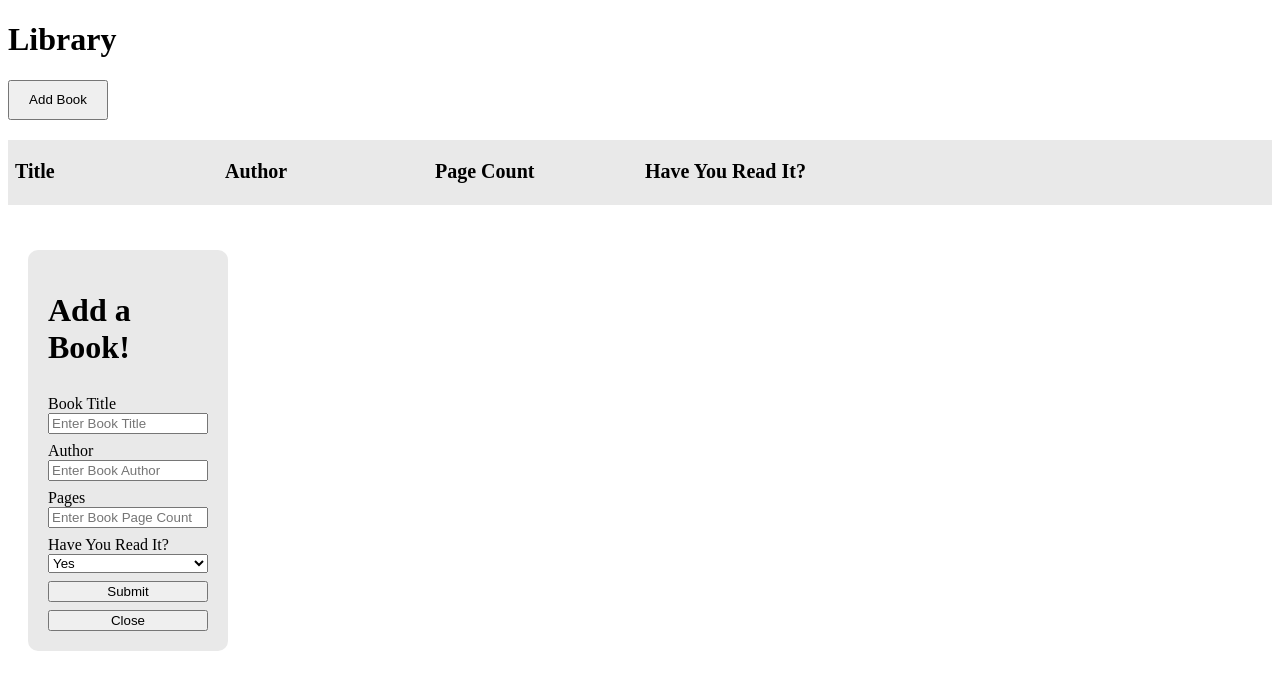
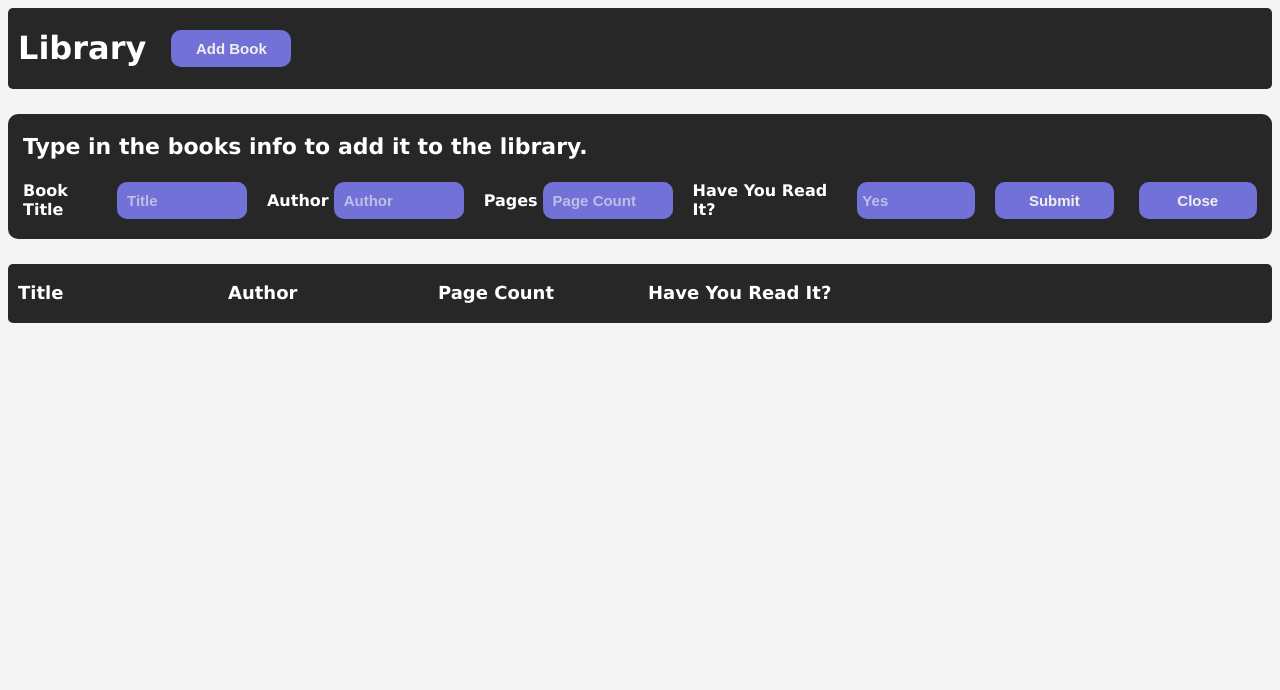
Before and after one commit to Morphius22/Library, a plain HTML site: page index.html in a window 1280 px wide. Both pictures are taken after a click on the button "Add Book". Drawn offline with Linux system fonts and the light colour scheme; files that its build step writes are made by us from their sources; files whose address does not match are found by name.

Commit message:
updated UI

```diff
--- a/index.html
+++ b/index.html
@@ -9,9 +9,31 @@
     <script src="/Users/eric/Desktop/coding-stuff/websites/odin-project/Library/logic.js" defer></script>
 </head>
 <body>
-    <div>
+    <div class = "header">
         <h1>Library</h1>
         <button id = "addbook">Add Book</button>
+    </div>
+
+    <div class = "form" id = "form1">
+        <p id = "info">Type in the books info to add it to the library.</p>
+        <form action="">
+            <label for="title" id = "titleLabel">Book Title</label>
+            <input type="text" id = "title" name = "title" placeholder = "Title" required>
+
+            <label for="author">Author</label>
+            <input type="text" id = "author" name = "author" placeholder = "Author" required>
+
+            <label for="pages">Pages</label>
+            <input type="text" id = "pages" name = "pages" placeholder = "Page Count" required>
+
+            <label for="beenRead">Have You Read It?</label>
+            <select id = "beenRead" name = "beenRead">
+                <option value="Yes">Yes</option>
+                <option value="No">No</option>
+            </select>
+            <button type="submit" class="btn" id = "submitbutton">Submit</button>
+            <button type="button" class="btn cancel" id = "closebutton">Close</button>
+        </form>
     </div>
 
     <div class = "container">
@@ -23,7 +45,7 @@
         </div>
     </div>
 
-    <div class = "form" id = "form1">
+    <!-- <div class = "form" id = "form1">
         <form action="">
             <h1>Add a Book!</h1>
             <label for="title">Book Title</label>
@@ -43,6 +65,6 @@
             <button type="submit" class="btn" id = "submitbutton">Submit</button>
             <button type="button" class="btn cancel" id = "closebutton">Close</button>
         </form>
-    </div>
+    </div> -->
 </body>
 </html>
--- a/logic.js
+++ b/logic.js
@@ -133,6 +133,7 @@ function displayBook() {
 //Displays add book form
 function displayForm () {
     document.getElementById('form1').style.display = 'block';
+    document.querySelector('form').style.display = 'flex';
 }
 
 //Hides add book form
--- a/styles.css
+++ b/styles.css
@@ -1,61 +1,111 @@
+html {
+    background-color: rgb(244, 244, 244);
+    font-family:Verdana, Geneva, Tahoma, sans-serif
+}
+
+h1 {
+    display: inline-block;
+    color: white;
+}
+
+.header {
+    display: flex;
+    align-items: center;
+    background-color: rgb(40, 39, 39);
+    padding-left: 10px;
+    border-radius: 5px;
+}
+
+#addbook {
+    margin-left: 2%;
+}
+
 .bookRow, #gridLabels {
     display: grid;
     grid-template-columns: repeat(6, 200px);
     grid-template-rows: auto;
-    border-bottom: rgb(233, 233, 233) 2px solid;
+    border-bottom: rgb(40, 39, 39) 2px solid;
     gap: 10px;
-    justify-content: center;
     align-items: center;
+    padding-left: 10px;
 }
 
 #gridLabels {
-    background-color: rgb(233, 233, 233);
+    background-color: rgb(40, 39, 39);
     font-weight: bold;
-    font-size: 20px;
-}
-
-input {
-    display: block;
-}
-
-form button {
-    display: block;
+    font-size: 18px;
+    color: white;
+    border-radius: 5px;
+    margin-top: 5px;
 }
 
 .form {
-    height: 300px;
-    width: 200px;
-    margin-top: 2%;
-    padding: 20px 20px;
+    display: none;
+    margin: 2% 0%;
+    /* justify-content: center; */
+    align-items: center;
+    width: fit-content;
+    background-color: rgb(40, 39, 39);
     border-radius: 10px;
-    display: none;
+    padding: 20px 10px;
+    color: white;
 }
 
 form {
-    display: flex;
-    flex-direction: column;
-    background-color: rgb(233, 233, 233);
-    border-radius: 10px;
-    padding: 10% 10%;
+    align-items: center;
+    justify-content: left;
 }
 
-form label {
-    margin-top: 5%;
+.form label, .form button, #info {
+    margin-left: 20px;
+    margin-right: 5px;
 }
 
-form button {
-    margin-top: 5%;
+#info, #titleLabel {
+    margin-left: 5px;
+}
+
+#info {
+    font-size: 22px;
+    font-weight: bold;
+    margin-top: 0px;
+}
+
+.form label {
+    font-weight: bold;
+    font-size: 16px;
+}
+
+button {
+    font-size: 15px;
+    color: rgb(242, 239, 239);
+    background-color: rgb(113, 113, 216);
+    border: none;
+    border-radius: 10px;
+    padding: 10px 20px;
+    font-weight: bold;
+    width: 120px;
+    -webkit-appearance: none;
+}
+
+input, ::placeholder, select, ::after {
+    -webkit-appearance: none;
+    font-size: 15px;
+    color: rgba(242, 239, 239, 0.612);
+    background-color: rgb(113, 113, 216);
+    border: none;
+    border-radius: 10px;
+    padding: 10px 5px;
+    font-weight: bold;
+    width: 120px;
+    text-align: left;
+    justify-self: left;
 }
 
 .container button {
-    height: 30px;
-    width: 125px;
     justify-self: center;
 }
 
 #addbook {
-    height: 40px;
-    width: 100px;
     display: inline-block;
-    margin-bottom: 20px;
 }
```
